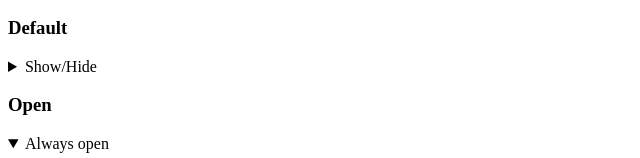
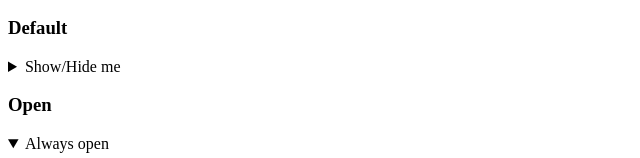
Before and after one commit to CipherShadow-lab/holbertonschool-web_front_end, a plain HTML site: page html_advanced/34-styleguide.html in a window 1280 px wide. Shown: the part 1991-2149 px from the top of the page, 0-640 px from the left. Drawn offline with Linux system fonts and the light colour scheme.

Commit message:
corrected typo 34-styleguide.html

```diff
--- a/html_advanced/34-styleguide.html
+++ b/html_advanced/34-styleguide.html
@@ -154,7 +154,7 @@
                 <div>
                     <h3>Default</h3>
                     <details>
-                        <summary>Show/Hide</summary>
+                        <summary>Show/Hide me</summary>
                         Pellentesque habitant morbi tristique senectus et netus et malesuada fames ac turpis egestas.
                     </details>
                 </div>
```
